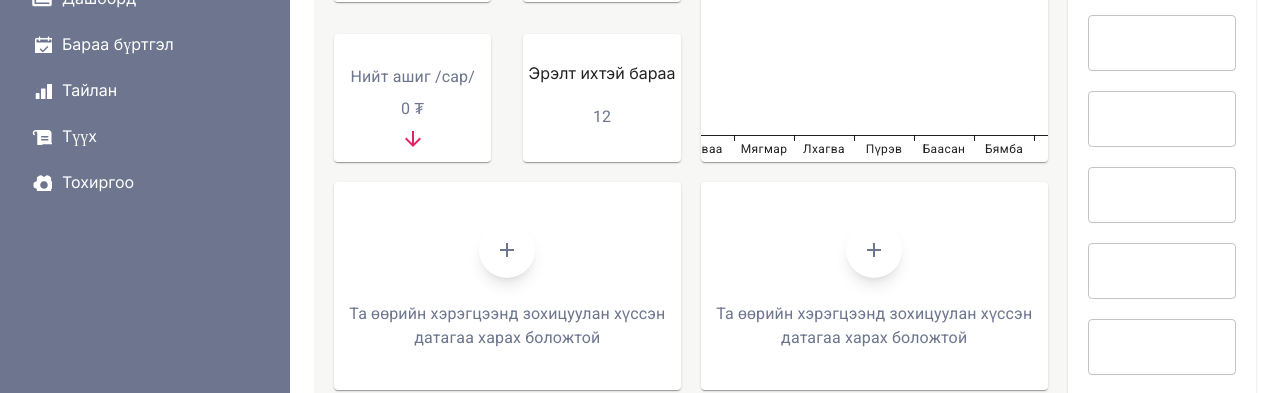
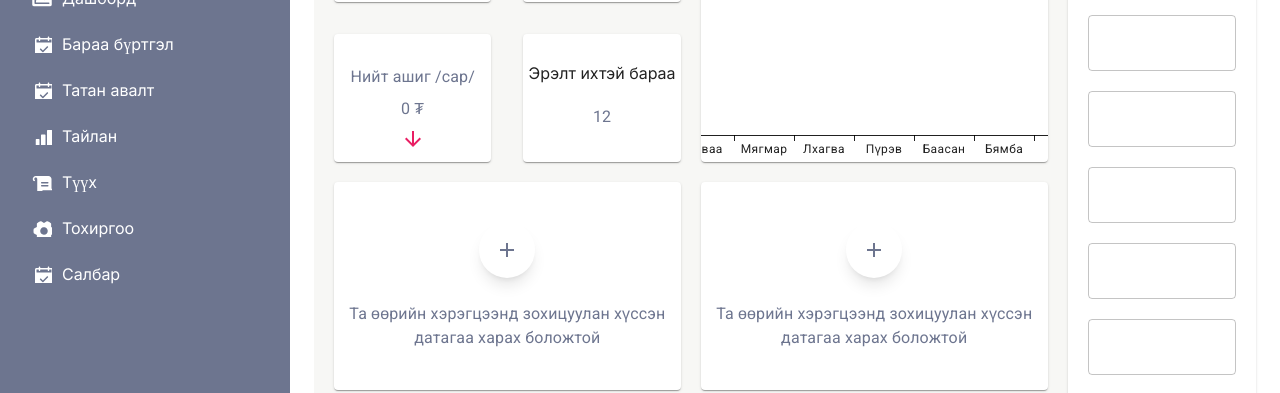
Before and after one commit to octa-project/octagon-manager-fe, a Next.js app: page / in a window 1280 px wide. Shown: the part 210-603 px from the top of the page. Built offline with nearby package versions, Linux system fonts and the light colour scheme; no server answers.

Commit message:
added sidebar

```diff
--- a/src/components/bars/sidebar.tsx
+++ b/src/components/bars/sidebar.tsx
@@ -25,9 +25,11 @@ const Sidebar = ({ sidebarOpen, setSidebarOpen }: SidebarProps) => {
     const menuItems: IMenuItem[] = [
         { id: 1, label: "Дашборд", link: "/dashboard", icon: <DashboardIcon fill={"inherit"} />, },
         { id: 2, label: "Бараа бүртгэл", link: "/items", icon: <ItemIcon fill={"inherit"} />, },
-        { id: 3, label: "Тайлан", link: "/reports", icon: <ReportIcon fill={"inherit"} />, },
-        { id: 4, label: "Түүх", link: "/history", icon: <HistoryIcon fill={"inherit"} />, },
-        { id: 5, label: "Тохиргоо", link: "/settings", icon: <SettingIcon fill={"inherit"} />, }
+        { id: 3, label: "Татан авалт", link: "/purchase", icon: <ItemIcon fill={"inherit"} />, },
+        { id: 5, label: "Тайлан", link: "/reports", icon: <ReportIcon fill={"inherit"} />, },
+        { id: 6, label: "Түүх", link: "/history", icon: <HistoryIcon fill={"inherit"} />, },
+        { id: 7, label: "Тохиргоо", link: "/settings", icon: <SettingIcon fill={"inherit"} />, },
+        { id: 4, label: "Салбар", link: "/branch", icon: <ItemIcon fill={"inherit"} />, },
     ];
     let storedSidebarExpanded = "true";
     const [sidebarExpanded, setSidebarExpanded] = useState(
```
